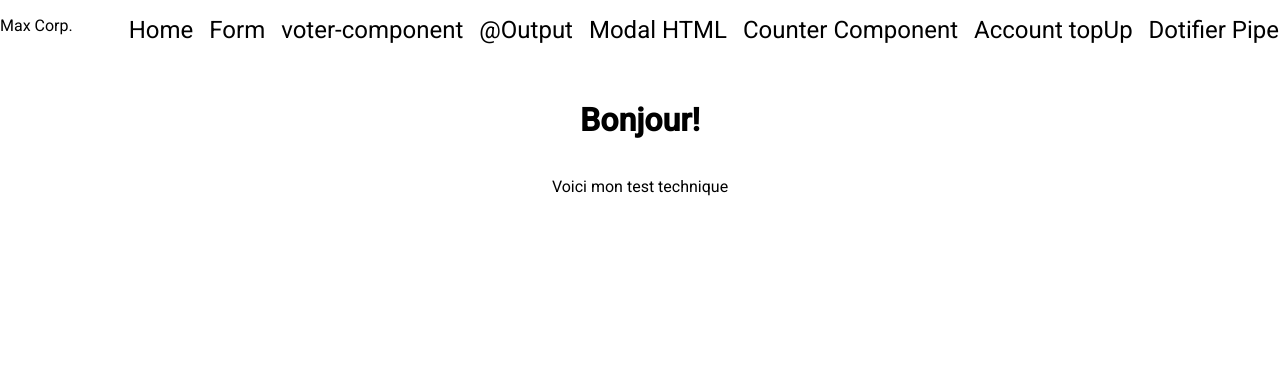
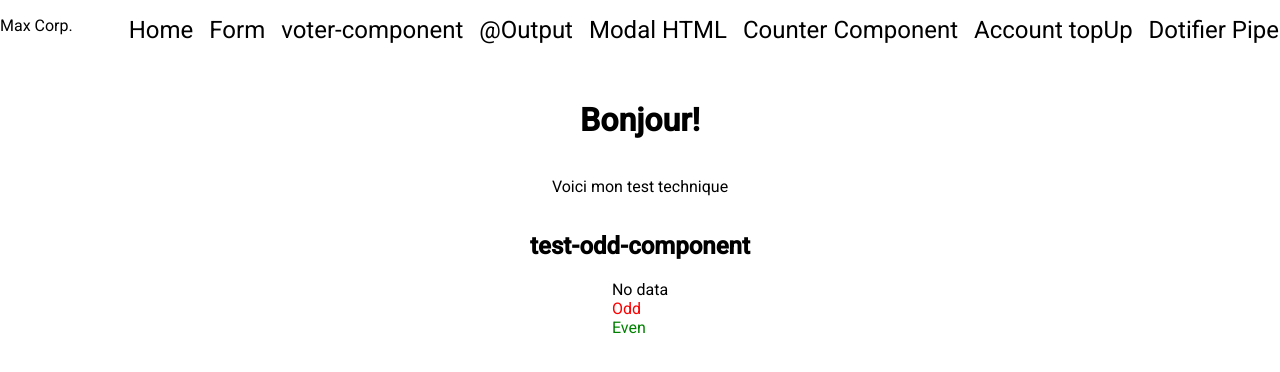
Before and after one commit to Maxime-Medal/MysteryTest, an Angular app in the folder MysteryTest_Front/: page / in a window 1280 px wide. Shown: the top 372 px of the page. Built offline with nearby package versions, Linux system fonts and the light colour scheme.

Commit message:
add datalist-odd

```diff
--- a/MysteryTest_Front/package.json
+++ b/MysteryTest_Front/package.json
@@ -3,7 +3,7 @@
   "version": "0.0.0",
   "scripts": {
     "ng": "ng",
-    "start": "ng serve",
+    "start": "ng serve --watch",
     "build": "ng build",
     "watch": "ng build --watch --configuration development",
     "test": "ng test"
--- a/MysteryTest_Front/src/app/account-topUp/account/account.component.ts
+++ b/MysteryTest_Front/src/app/account-topUp/account/account.component.ts
@@ -40,7 +40,7 @@ export class AccountComponent {
     this.accountName = (document.getElementById('topupAccountInput') as HTMLInputElement).value;
     const amount = (document.getElementById('topupAmountInput') as HTMLInputElement).value;
 
-    if (this.topUpAmount <= 0) {
+    if (parseInt(amount) <= 0) {
       console.log('error');
       this.message = 'INVALID INPUT';
 
--- /dev/null
+++ b/MysteryTest_Front/src/app/datalist-odd-component/datalist/datalist.component.css
@@ -0,0 +1,3 @@
+:host {
+  display: block;
+}
--- /dev/null
+++ b/MysteryTest_Front/src/app/datalist-odd-component/datalist/datalist.component.ts
@@ -0,0 +1,27 @@
+import { CommonModule } from '@angular/common';
+import { ChangeDetectionStrategy, Component, Input } from '@angular/core';
+
+@Component({
+  selector: 'app-datalist',
+  standalone: true,
+  imports: [
+    CommonModule,
+  ],
+  template: `
+    <div *ngIf="inputData; else noData">
+    <div id="dataList" *ngFor="let data of inputData; index as i">
+      <div [style.color]="data.length % 2===0 ? 'green' : 'red'">{{data}}</div>
+    </div>
+</div>
+    <ng-template #noData>
+      <div  id="noData">No data</div>
+    </ng-template>
+`,
+  styleUrls: ['./datalist.component.css'],
+  changeDetection: ChangeDetectionStrategy.OnPush,
+})
+export class DatalistComponent {
+  @Input()
+  public inputData: string[];
+
+}
--- /dev/null
+++ b/MysteryTest_Front/src/app/datalist-odd-component/display-datalist/display-datalist.component.css
@@ -0,0 +1,3 @@
+:host {
+  display: block;
+}
--- /dev/null
+++ b/MysteryTest_Front/src/app/datalist-odd-component/display-datalist/display-datalist.component.ts
@@ -0,0 +1,19 @@
+import { CommonModule } from '@angular/common';
+import { ChangeDetectionStrategy, Component } from '@angular/core';
+import { DatalistComponent } from "../datalist/datalist.component";
+
+@Component({
+    selector: 'app-display-datalist',
+    standalone: true,
+    template: `
+        <app-datalist></app-datalist>
+      <app-datalist [inputData]="['Odd','Even']"></app-datalist>
+`,
+    styleUrls: ['./display-datalist.component.css'],
+    changeDetection: ChangeDetectionStrategy.OnPush,
+    imports: [
+        CommonModule,
+        DatalistComponent
+    ]
+})
+export class DisplayDatalistComponent { }
--- a/MysteryTest_Front/src/app/homePage/home.component.html
+++ b/MysteryTest_Front/src/app/homePage/home.component.html
@@ -2,3 +2,7 @@
     <h1>Bonjour!</h1>
     <p>Voici mon test technique</p>
 </div>
+<div class="test-odd-component">
+    <h2>test-odd-component</h2>
+    <app-display-datalist></app-display-datalist>
+</div>
--- a/MysteryTest_Front/src/app/homePage/home.component.ts
+++ b/MysteryTest_Front/src/app/homePage/home.component.ts
@@ -1,10 +1,12 @@
 import { Component } from '@angular/core';
+import { DisplayDatalistComponent } from "../datalist-odd-component/display-datalist/display-datalist.component";
 
 @Component({
     selector: 'app-home',
     templateUrl: './home.component.html',
     styleUrls: ['./home.component.css'],
-    standalone: true
+    standalone: true,
+    imports: [DisplayDatalistComponent]
 })
 export class HomeComponent {
 
```
Also changed, not shown: 1 other file (tests, documents, lock files or other folders).
